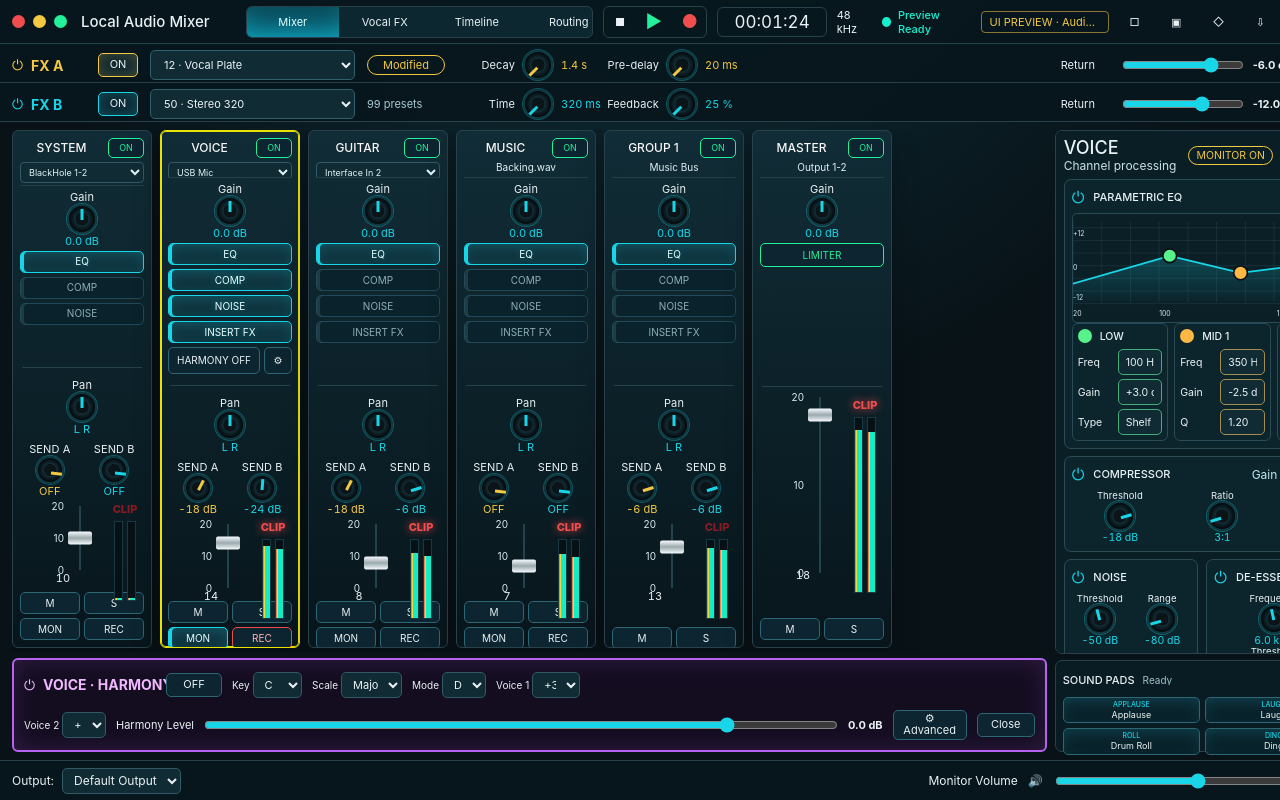
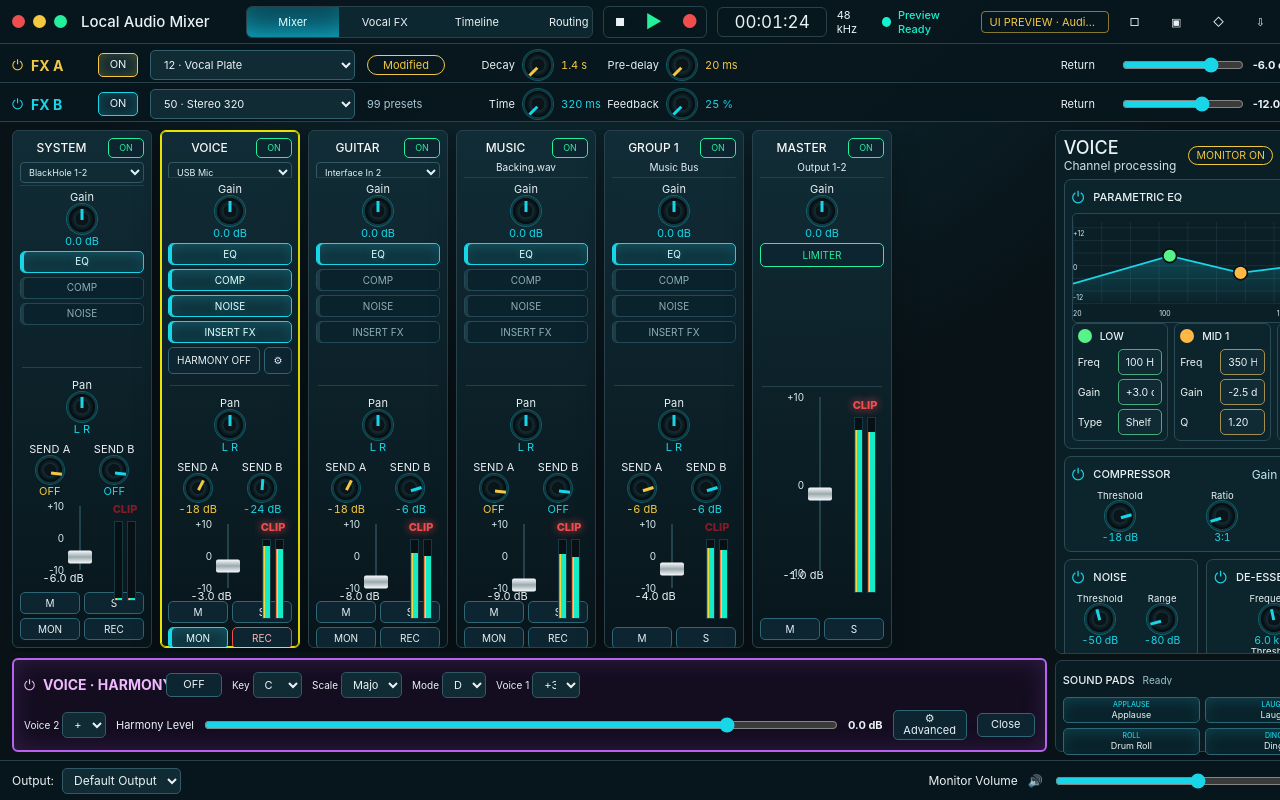
Before and after one commit to maydekil/digital-mixer-audio, a React (Vite) app: page / in a window 1280 px wide. Built offline with nearby package versions, Linux system fonts and the light colour scheme.

Commit message:
Restore center unity faders

```diff
--- a/apps/desktop/src/adapters/preview/PreviewAdapter.ts
+++ b/apps/desktop/src/adapters/preview/PreviewAdapter.ts
@@ -78,7 +78,7 @@ export class PreviewAdapter implements MixerControlPort {
   }
 
   setChannelFader(channelId: string, valueDb: number): void {
-    this.snapshot.channels = this.snapshot.channels.map((channel) => channel.id === channelId ? { ...channel, faderDb: clamp(valueDb, -60, 0) } : channel);
+    this.snapshot.channels = this.snapshot.channels.map((channel) => channel.id === channelId ? { ...channel, faderDb: clamp(valueDb, -10, 10) } : channel);
   }
 
   setChannelSend(channelId: string, unitId: FxUnitId, gainDb: number): void {
--- a/apps/desktop/src/components/audio/VerticalFader.tsx
+++ b/apps/desktop/src/components/audio/VerticalFader.tsx
@@ -5,46 +5,41 @@ interface VerticalFaderProps {
 }
 
 export function VerticalFader({ valueDb, onChange, label }: VerticalFaderProps) {
-  const volume = dbToVolume(valueDb);
-  const ticks = ["20", "15", "10", "5", "0"];
+  const displayDb = clampFaderDb(valueDb);
+  const position = dbToPosition(displayDb);
+  const ticks = ["+10", "+5", "0", "-5", "-10"];
 
   return (
     <div className="vertical-fader">
       <div className="fader-scale" aria-hidden="true">
-        {ticks.map((tick) => <span key={tick} style={{ bottom: `${volumeToPosition(Number(tick))}%` }}>{tick}</span>)}
+        {ticks.map((tick) => <span key={tick} style={{ bottom: `${dbToPosition(Number(tick))}%` }}>{tick}</span>)}
       </div>
       <label className="fader-track" aria-label={label}>
         <input
           type="range"
           min="0"
-          max="20"
+          max="100"
           step="1"
-          value={volume}
-          onChange={(event) => onChange?.(volumeToDb(Number(event.target.value)))}
+          value={position}
+          onChange={(event) => onChange?.(positionToDb(Number(event.target.value)))}
         />
         <span className="fader-rail" />
-        <span className="fader-cap" style={{ bottom: `${volumeToPosition(volume)}%` }} />
+        <span className="fader-cap" style={{ bottom: `${position}%` }} />
       </label>
-      <div className="fader-readout">{volume.toFixed(0)}</div>
+      <div className="fader-readout">{displayDb.toFixed(1)} dB</div>
     </div>
   );
 }
 
-function volumeToPosition(volume: number) {
-  return (clampVolume(volume) / 20) * 100;
+function dbToPosition(valueDb: number) {
+  return ((clampFaderDb(valueDb) + 10) / 20) * 100;
 }
 
-function dbToVolume(valueDb: number) {
-  if (!Number.isFinite(valueDb) || valueDb <= -60) return 0;
-  return Math.max(0, Math.min(20, Math.round(20 * 10 ** (valueDb / 20))));
+function positionToDb(position: number) {
+  const normalized = Math.max(0, Math.min(100, position));
+  return (normalized / 100) * 20 - 10;
 }
 
-function volumeToDb(volume: number) {
-  const normalized = clampVolume(volume) / 20;
-  if (normalized <= 0) return -60;
-  return 20 * Math.log10(normalized);
+function clampFaderDb(valueDb: number) {
+  return Math.max(-10, Math.min(10, valueDb));
 }
-
-function clampVolume(volume: number) {
-  return Math.max(0, Math.min(20, volume));
-}
--- a/apps/desktop/src/features/project/sessionDocument.ts
+++ b/apps/desktop/src/features/project/sessionDocument.ts
@@ -218,7 +218,7 @@ function applyChannelSession(channel: ChannelState, saved: ProjectSessionChannel
     monitor: Boolean(saved.monitor),
     recordArm: Boolean(saved.recordArm),
     trimDb: Number(saved.gainDb),
-    faderDb: clamp(Number(saved.faderDb), -60, 0),
+    faderDb: clamp(Number(saved.faderDb), -10, 10),
     pan: Number(saved.pan) * 100,
     processing: {
       ...channel.processing,
```
Also changed, not shown: 3 other files (tests, documents, lock files or other folders).
